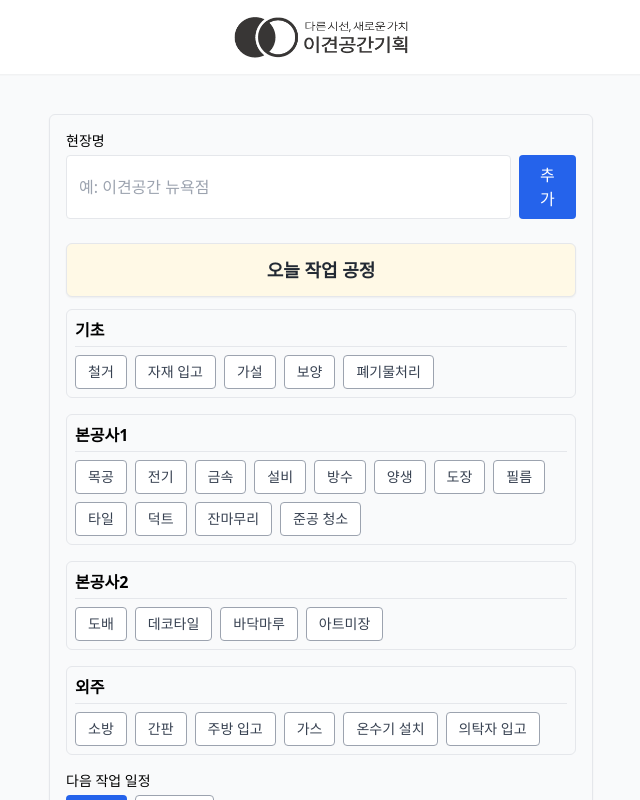
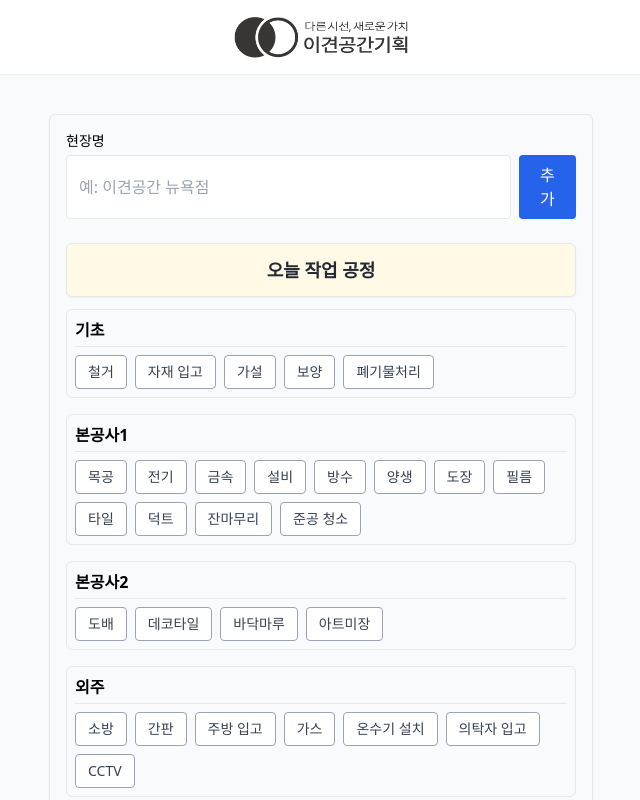
Before and after one commit to squeecho/iggg, a Next.js app: page / in a window 1280 px wide. Shown: the top 800 px of the page, without its empty margins (319-959 px from the left). Built offline with nearby package versions, Linux system fonts and the light colour scheme.

Commit message:
공정 카테고리 화

```diff
--- a/app/page.tsx
+++ b/app/page.tsx
@@ -12,7 +12,7 @@ const 카테고리공정 = {
   '기초': ['철거', '자재 입고', '가설', '보양', '폐기물처리'],
   '본공사1': ['목공', '전기', '금속', '설비', '방수', '양생', '도장', '필름', '타일', '덕트', '잔마무리', '준공 청소'],
   '본공사2': ['도배', '데코타일', '바닥마루', '아트미장'],
-  '외주': ['소방', '간판', '주방 입고', '가스', '온수기 설치', '의탁자 입고']
+  '외주': ['소방', '간판', '주방 입고', '가스', '온수기 설치', '의탁자 입고', 'CCTV']
 }
 
 // 모든 공정항목을 하나의 배열로 합치기
```
